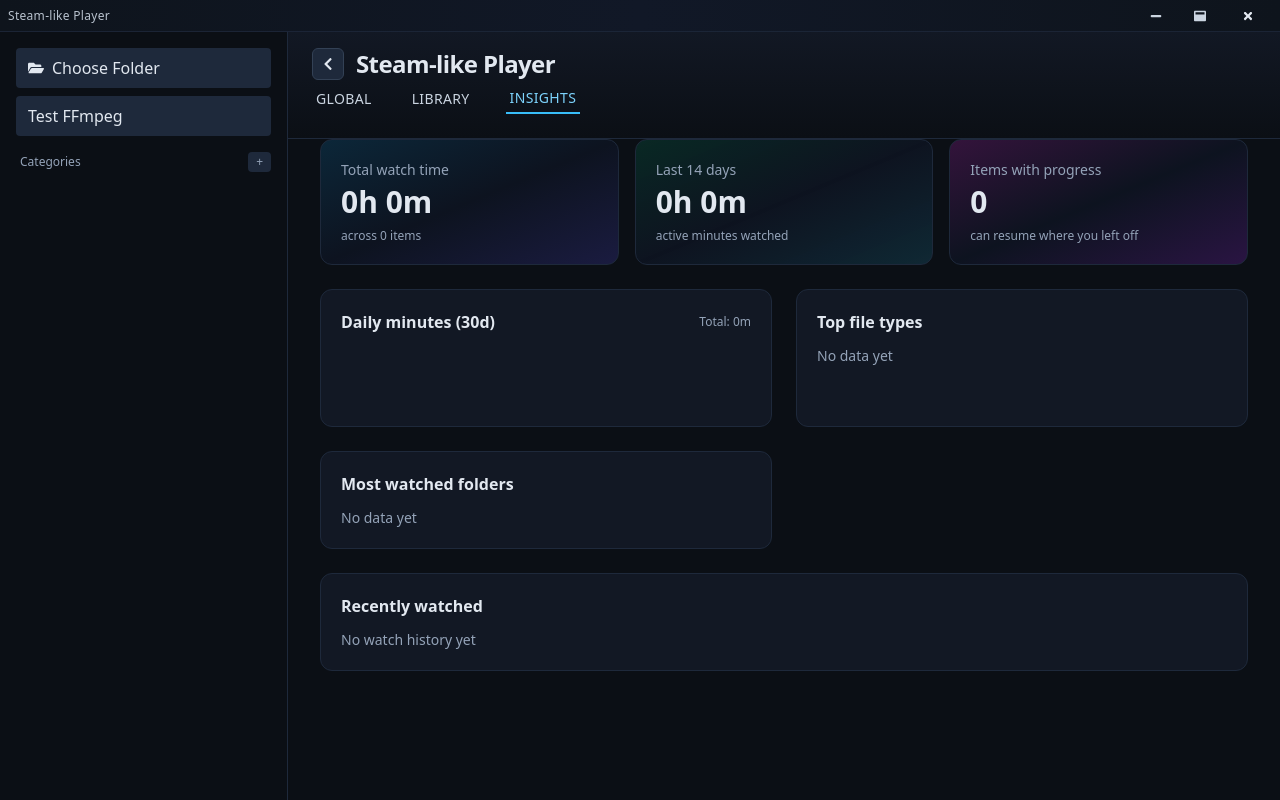
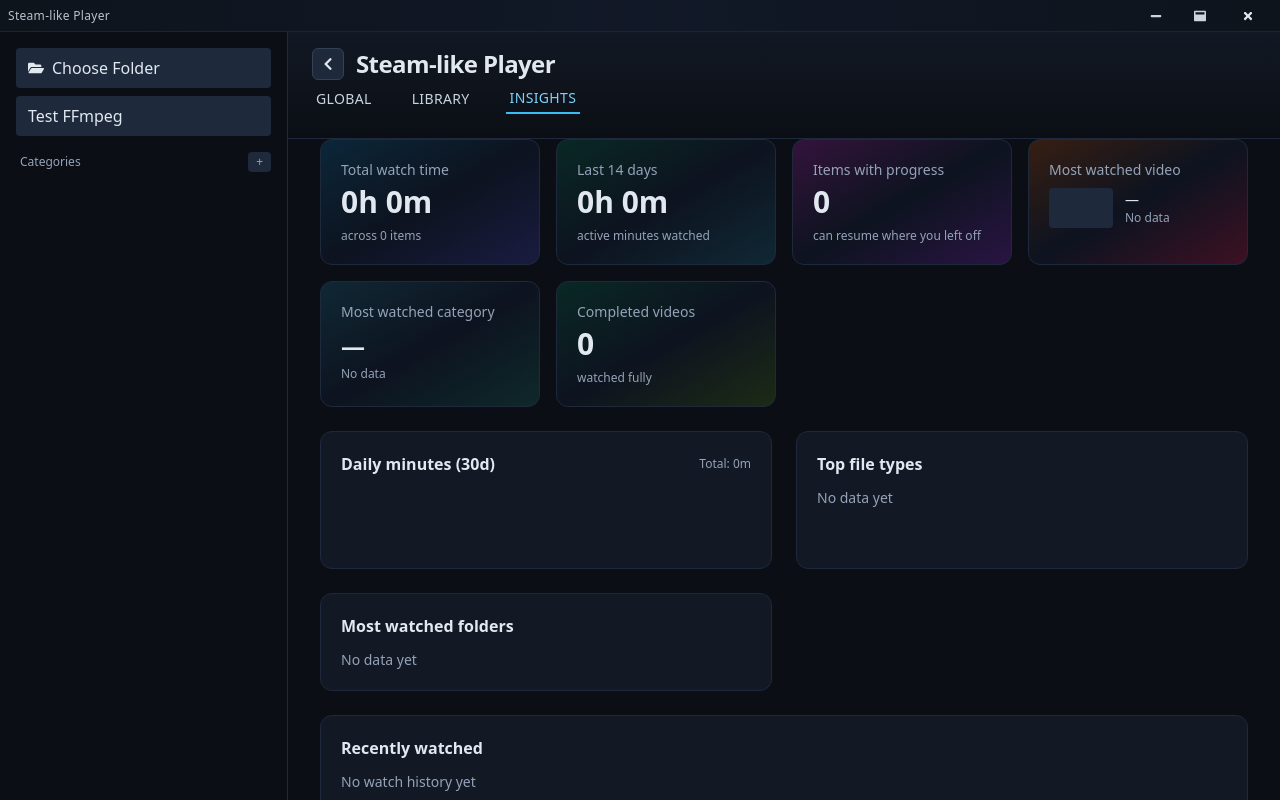
Before and after one commit to Emir2099/PLAYER, a React (Vite) app: page / in a window 1280 px wide. Both pictures are taken after a click on the button "INSIGHTS". Shown: the top 800 px of the page. Built offline with nearby package versions, Linux system fonts and the light colour scheme.

Commit message:
Add insights for most watched video, category, and completed videos

```diff
--- a/src/renderer/App.tsx
+++ b/src/renderer/App.tsx
@@ -197,6 +197,10 @@
     byExt: Array<{ key: string; count: number; minutes: number }>; // top 6
     byFolder: Array<{ key: string; minutes: number }>; // top 6
     recent: Array<{ path: string; name: string; thumb?: string | null }>; // up to 8
+    mostWatchedVideo?: { path: string; name: string; minutes: number; thumb?: string | null };
+    mostWatchedCategory?: { id?: string; name: string; minutes: number };
+    completedCount: number;
+    completed: Array<{ path: string; name: string; thumb?: string | null }>; // up to 12
   };
   const [insights, setInsights] = useState<InsightData | null>(null);
   const [insightsLoading, setInsightsLoading] = useState(false);
@@ -206,7 +210,7 @@
     try {
       setInsightsLoading(true);
       const entries = Object.entries(history);
-      if (!entries.length) { setInsights({ totalMinutes:0, last14Minutes:0, totalItems:0, byExt:[], byFolder:[], recent:[] }); setInsightsLoading(false); return; }
+  if (!entries.length) { setInsights({ totalMinutes:0, last14Minutes:0, totalItems:0, byExt:[], byFolder:[], recent:[], completedCount:0, completed:[] }); setInsightsLoading(false); return; }
       // Recent: sort by value descending like Continue watching list
       const recentPaths = entries.sort((a,b)=> b[1]-a[1]).slice(0, 8).map(([p])=>p);
       const statsMap: Record<string, { last14: number; total: number; last?: number; lastPos?: number }>= {};
@@ -238,18 +242,70 @@
         byFolderAgg[folder] = (byFolderAgg[folder]||0) + (statsMap[p]?.total || 0);
       }
       const byFolder = Object.entries(byFolderAgg).map(([k,v])=>({ key:k, minutes:v })).sort((a,b)=> b.minutes - a.minutes).slice(0,6);
-      // recent thumbs
-      const recent: InsightData['recent'] = [];
-      await Promise.all(recentPaths.map(async (p)=>{
-        const name = p.split('\\').pop() || p;
-        let thumb: string | null | undefined = undefined;
+      // fetch meta for paths to compute thumbs and durations
+      const pathMeta: Record<string, { duration?: number; thumb?: string | null }> = {};
+      await Promise.all(allPaths.map(async (p)=>{
         try {
           const meta = await window.api.getMeta(p);
-          thumb = meta?.thumb;
-        } catch {}
-        recent.push({ path:p, name, thumb });
+          pathMeta[p] = { duration: meta?.duration, thumb: meta?.thumb };
+        } catch { pathMeta[p] = {}; }
       }));
-      setInsights({ totalMinutes, last14Minutes: last14Total, totalItems: allPaths.length, byExt, byFolder, recent });
+
+      // recent thumbs
+      const recent: InsightData["recent"] = [];
+      for (const p of recentPaths) {
+        const name = p.split('\\').pop() || p;
+        recent.push({ path: p, name, thumb: pathMeta[p]?.thumb });
+      }
+
+      // most watched video
+      let mostWatchedVideo: InsightData["mostWatchedVideo"] | undefined = undefined;
+      for (const p of allPaths) {
+        const minutes = statsMap[p]?.total || 0;
+        if (!mostWatchedVideo || minutes > mostWatchedVideo.minutes) {
+          mostWatchedVideo = {
+            path: p,
+            name: p.split('\\').pop() || p,
+            minutes,
+            thumb: pathMeta[p]?.thumb
+          };
+        }
+      }
+
+      // completed videos (>=95% watched or near end)
+      const completedList: InsightData["completed"] = [];
+      for (const p of allPaths) {
+        const durSec = pathMeta[p]?.duration || 0;
+        const totMin = statsMap[p]?.total || 0;
+        const totSec = totMin * 60;
+        const nearEnd = (statsMap[p]?.lastPos ?? undefined) !== undefined ? ((statsMap[p]!.lastPos! <= 10) && durSec > 0) : false;
+        const ratio = durSec > 0 ? (totSec / durSec) : 0;
+        const isCompleted = durSec > 0 && (ratio >= 0.95 || nearEnd);
+        if (isCompleted) {
+          completedList.push({ path: p, name: p.split('\\').pop() || p, thumb: pathMeta[p]?.thumb });
+        }
+      }
+      const completedCount = completedList.length;
+
+      // most watched category (aggregate minutes of videos attributed to a category)
+      let mostWatchedCategory: InsightData["mostWatchedCategory"] | undefined = undefined;
+      try {
+        const cats = await window.api.getCategories();
+        const catMinutes: Array<{ id?: string; name: string; minutes: number }> = [];
+        for (const c of cats || []) {
+          let minutes = 0;
+          const items = (c.items || []) as Array<{ type: 'video'|'folder'; path: string }>;
+          for (const p of allPaths) {
+            const belongs = items.some(it => it.type === 'video' ? it.path === p : p.startsWith(it.path));
+            if (belongs) minutes += (statsMap[p]?.total || 0);
+          }
+          if (minutes > 0) catMinutes.push({ id: (c as any).id, name: (c as any).name, minutes });
+        }
+        catMinutes.sort((a,b)=> b.minutes - a.minutes);
+        if (catMinutes.length) mostWatchedCategory = catMinutes[0];
+      } catch {}
+
+      setInsights({ totalMinutes, last14Minutes: last14Total, totalItems: allPaths.length, byExt, byFolder, recent, mostWatchedVideo, mostWatchedCategory, completedCount, completed: completedList.slice(0, 12) });
       try {
         const agg = await window.api.getDailyTotals(30);
         const minutes = agg.seconds.map((s: number) => Math.round(s/60));
@@ -582,6 +638,28 @@
                 <div className="text-3xl font-semibold mt-1">{insightsLoading? '…' : `${Object.keys(history).length}`}</div>
                 <div className="text-slate-400 text-xs mt-2">can resume where you left off</div>
               </div>
+              <div className="rounded-xl p-5 min-h-[120px] bg-gradient-to-br from-amber-900/40 via-slate-900/50 to-rose-900/40 border border-slate-800">
+                <div className="text-slate-400 text-sm">Most watched video</div>
+                <div className="mt-2 flex items-center gap-3">
+                  <div className="w-16 h-10 bg-slate-800 overflow-hidden rounded">
+                    {insights?.mostWatchedVideo?.thumb ? <img src={insights.mostWatchedVideo.thumb} className="w-full h-full object-cover" /> : null}
+                  </div>
+                  <div className="flex-1 min-w-0">
+                    <div className="text-slate-200 text-sm truncate" title={insights?.mostWatchedVideo?.name}>{insights?.mostWatchedVideo?.name || '—'}</div>
+                    <div className="text-slate-400 text-xs">{insights?.mostWatchedVideo ? `${Math.round(insights.mostWatchedVideo.minutes)} min` : 'No data'}</div>
+                  </div>
+                </div>
+              </div>
+              <div className="rounded-xl p-5 min-h-[120px] bg-gradient-to-br from-cyan-900/40 via-slate-900/50 to-teal-900/40 border border-slate-800">
+                <div className="text-slate-400 text-sm">Most watched category</div>
+                <div className="text-2xl font-semibold mt-2 truncate" title={insights?.mostWatchedCategory?.name || ''}>{insights?.mostWatchedCategory?.name || '—'}</div>
+                <div className="text-slate-400 text-xs mt-1">{insights?.mostWatchedCategory ? `${Math.round(insights.mostWatchedCategory.minutes)} min` : 'No data'}</div>
+              </div>
+              <div className="rounded-xl p-5 min-h-[120px] bg-gradient-to-br from-emerald-900/40 via-slate-900/50 to-lime-900/40 border border-slate-800">
+                <div className="text-slate-400 text-sm">Completed videos</div>
+                <div className="text-3xl font-semibold mt-1">{insightsLoading? '…' : `${insights?.completedCount || 0}`}</div>
+                <div className="text-slate-400 text-xs mt-2">watched fully</div>
+              </div>
             </div>
             <div className="grid gap-6 mt-6" style={{ gridTemplateColumns: 'repeat(auto-fit, minmax(300px, 1fr))' }}>
               <div className="rounded-xl p-5 bg-steam-panel border border-slate-800">
@@ -653,6 +731,33 @@
                   </button>
                 ))}
                 {(!insights || (insights?.recent||[]).length===0) && <div className="text-slate-400 text-sm">No watch history yet</div>}
+              </div>
+            </div>
+
+            <div className="mt-6 col-span-full w-full rounded-xl p-5 bg-steam-panel border border-slate-800">
+              <div className="text-slate-200 font-semibold mb-3">Completed videos</div>
+              <div className="grid gap-4 w-full" style={{ gridTemplateColumns: 'repeat(auto-fit, minmax(min(100%, 240px), 1fr))' }}>
+                {(insights?.completed||[]).map((r)=> (
+                  <button
+                    key={`completed-${r.path}`}
+                    onClick={async ()=>{
+                      const local = videos.find(v=>v.path===r.path);
+                      if (local) { setSelected(local); return; }
+                      try {
+                        const vi = await window.api.getVideoItem(r.path);
+                        if (vi) {
+                          try { const meta = await window.api.getMeta(vi.path); Object.assign(vi, meta); } catch {}
+                          setSelected(vi);
+                        }
+                      } catch {}
+                    }}
+                    className="block w-full rounded-lg bg-steam-card border border-slate-800 text-left overflow-hidden hover:border-slate-600/80 transition-colors"
+                  >
+                    <div className="aspect-video bg-slate-900/60 overflow-hidden w-full">{r.thumb ? <img src={r.thumb} className="w-full h-full object-cover" alt={r.name} /> : <div className="w-full h-full flex items-center justify-center text-slate-500 text-xs">No thumbnail</div>}</div>
+                    <div className="p-3 text-sm truncate" title={r.name}>{r.name}</div>
+                  </button>
+                ))}
+                {(!insights || (insights?.completed||[]).length===0) && <div className="text-slate-400 text-sm">No completed videos yet</div>}
               </div>
             </div>
           </div>
```
